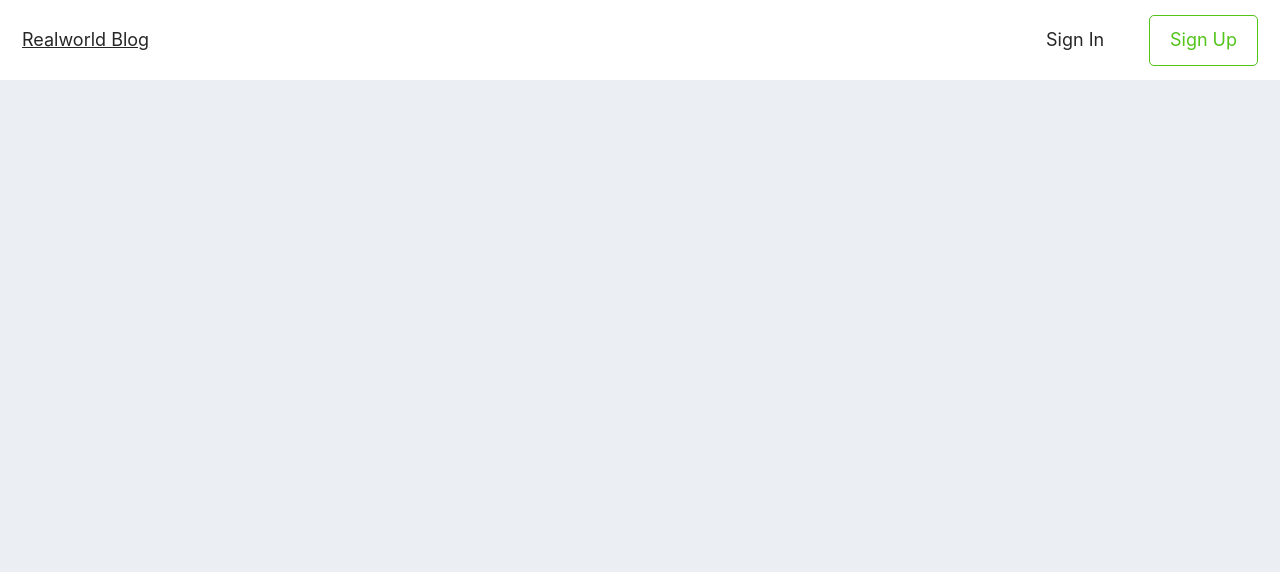
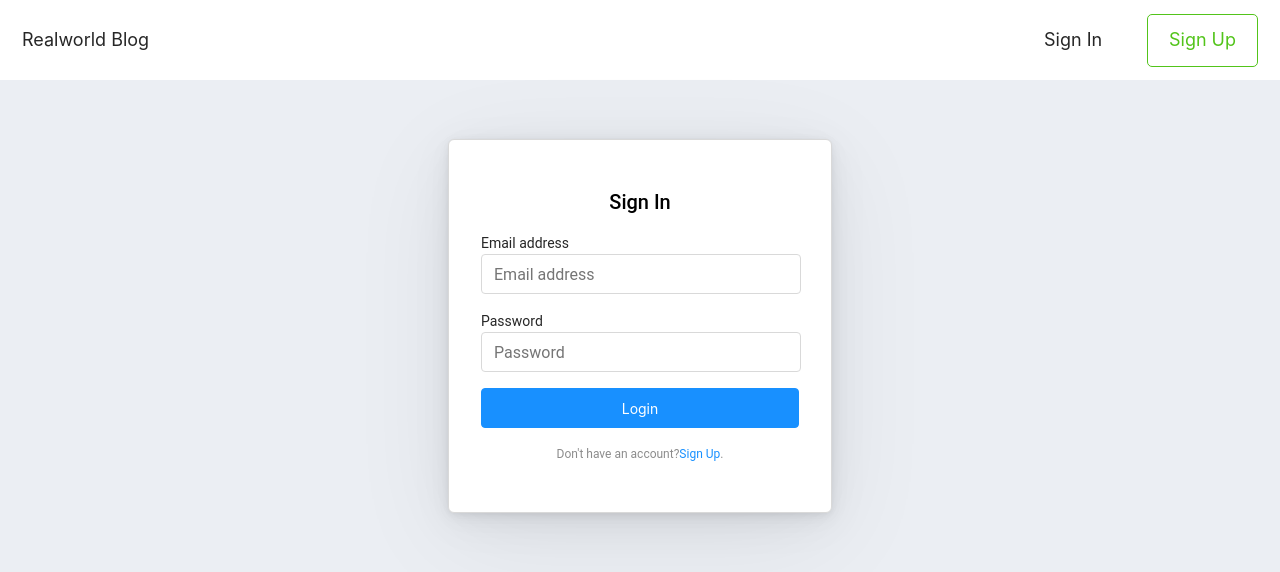
Before and after one commit to gawr1k/blog, a React (Create React App) app: page /sign-in in a window 1280 px wide. Shown: the top 572 px of the page. Built offline with nearby package versions, Linux system fonts and the light colour scheme.

Commit message:
customize the login form

```diff
--- a/package.json
+++ b/package.json
@@ -19,6 +19,7 @@
         "immer": "^9.0.0",
         "react": "^18.2.0",
         "react-dom": "^18.2.0",
+        "react-hook-form": "^7.49.3",
         "react-markdown": "^9.0.1",
         "react-redux": "^9.0.4",
         "react-refresh-webpack-plugin": "^0.1.0",
--- a/src/components/App/App.jsx
+++ b/src/components/App/App.jsx
@@ -3,6 +3,7 @@ import { Route, Routes } from 'react-router-dom'
 import Header from '../Header/Header.jsx'
 import PostList from '../HoumePage/PostList.jsx'
 import Slug from '../Slug/Slug.jsx'
+import SignIn from '../SignIn/SignIn.jsx'
 
 function App() {
   return (
@@ -12,6 +13,9 @@ function App() {
         <Route path="/" element={<PostList />} />
         <Route path="/articles" element={<PostList />} />
         <Route path="/articles/post/:slug" element={<Slug />} />
+        <Route path="/sign-in" element={<SignIn />} />
+        <Route path="/sign-up" element={<Slug />} />
+        <Route path="/profile" element={<Slug />} />
       </Routes>
     </>
   )
--- a/src/components/Header/Header.jsx
+++ b/src/components/Header/Header.jsx
@@ -15,18 +15,20 @@ export default function Header() {
         </Link>
       </div>
       <div className={style.header__container}>
-        <button
+        <Link
+          to="/sign-in"
           className={`${style.header__container__btn} ${style.sign__in}`}
           type="button"
         >
           Sign In
-        </button>
-        <button
+        </Link>
+        <Link
+          to="/sign-up"
           className={`${style.header__container__btn} ${style.sign__up}`}
           type="button"
         >
           Sign Up
-        </button>
+        </Link>
       </div>
     </header>
   )
--- a/src/components/Header/Header.module.scss
+++ b/src/components/Header/Header.module.scss
@@ -25,6 +25,7 @@
       color: #52c41a;
     }
     &__btn {
+      text-decoration: none;
       padding: 0;
       display: flex;
       align-items: center;
@@ -39,6 +40,12 @@
       background-color: #ffffff;
       height: 35px;
       cursor: pointer;
+      border-radius: 5px;
+    }
+    &__btn:active {
+      transform: translateY(2px);
+      transition: 0.2s;
+      box-shadow: 0 0 5px rgba(81, 203, 238, 1);
     }
   }
 }
--- a/src/components/Post/Post.module.scss
+++ b/src/components/Post/Post.module.scss
@@ -52,6 +52,7 @@
     margin: 0;
     margin-bottom: 6px;
     .title {
+      text-decoration: none;
       font-size: 20px;
       color: var(--info-color, #1890ff);
       font-family: 'Inter', sans-serif;
--- /dev/null
+++ b/src/components/SignIn/SignIn.jsx
@@ -0,0 +1,62 @@
+/* eslint-disable no-unused-vars */
+/* eslint-disable no-useless-escape */
+/* eslint-disable react/button-has-type */
+/* eslint-disable react/jsx-props-no-spreading */
+import { useForm } from 'react-hook-form'
+import { Link } from 'react-router-dom'
+import { Button } from 'antd'
+
+import style from './SignIn.module.scss'
+
+function SignIn() {
+  const {
+    register,
+    handleSubmit,
+    formState: { errors },
+  } = useForm()
+  const onSubmit = (data) => {
+    console.log(data)
+  }
+
+  return (
+    <form className={style.form} onSubmit={handleSubmit(onSubmit)}>
+      <h1 className={style.title}>Sign In</h1>
+      <label className={style.label} htmlFor="email">
+        Email address
+        <input
+          className={errors.email ? style.input__error : style.input}
+          {...register('email', { required: true, pattern: /valid email/ })}
+          placeholder="Email address"
+        />
+        {errors.email && <p className={style.error}>Неверный email</p>}
+      </label>
+
+      <label className={style.label} htmlFor="password">
+        Password
+        <input
+          className={errors.email ? style.input__error : style.input}
+          {...register('password', {
+            required: true,
+          })}
+          type="password"
+          placeholder="Password"
+        />
+        {errors.password && (
+          <p className={style.error}>Поле обязательно к заполнению</p>
+        )}
+      </label>
+      <Button className={style.btn} type="primary">
+        Login
+      </Button>
+      <h5 className={style.link}>
+        Don&apos;t have an account?
+        <Link to="/sign-up" className={style.link__sign}>
+          Sign Up
+        </Link>
+        .
+      </h5>
+    </form>
+  )
+}
+
+export default SignIn
--- /dev/null
+++ b/src/components/SignIn/SignIn.module.scss
@@ -0,0 +1,111 @@
+.form {
+  box-sizing: border-box;
+  padding-top: 48px;
+  padding-bottom: 48px;
+  padding-left: 32px;
+  padding-right: 32px;
+  display: flex;
+  flex-direction: column;
+  border-radius: 6px;
+  border: 1px solid var(--Grey-grey-5, #d9d9d9);
+  background: var(--Grey-grey-1, #fff);
+  box-shadow:
+    0px 0.609px 2.933px 0px rgba(0, 0, 0, 0.02),
+    0px 1.463px 7.049px 0px rgba(0, 0, 0, 0.03),
+    0px 2.755px 13.273px 0px rgba(0, 0, 0, 0.04),
+    0px 4.914px 23.676px 0px rgba(0, 0, 0, 0.04),
+    0px 9.191px 44.284px 0px rgba(0, 0, 0, 0.05),
+    0px 22px 106px 0px rgba(0, 0, 0, 0.07);
+  justify-content: space-between;
+  background-color: Grey / grey-1;
+  height: 374px;
+  width: 384px;
+  border-radius: 6px;
+  margin: 0 auto;
+  margin-top: 59px;
+}
+.title {
+  margin: 0;
+  display: flex;
+  align-items: center;
+  justify-content: center;
+  font-family: 'Roboto', sans-serif;
+  font-size: 20px;
+  font-style: normal;
+  font-weight: 500;
+  line-height: 28px;
+}
+
+.label {
+  font-family: 'Roboto', sans-serif;
+  color: var(--Grey-grey-9, #262626);
+  font-size: 14px;
+  font-style: normal;
+  font-weight: 400;
+  line-height: 22px;
+}
+.error {
+  color: #f5222d;
+  margin: 0;
+  font-family: 'Roboto', sans-serif;
+  font-size: 14px;
+  font-style: normal;
+  font-weight: 400;
+  line-height: 22px;
+}
+.input {
+  padding-left: 12px;
+  padding-right: 12px;
+  box-sizing: border-box;
+  height: 40px;
+  width: 320px;
+  border: 1px solid #d9d9d9;
+  font-family: 'Roboto', sans-serif;
+  font-size: 16px;
+  font-style: normal;
+  font-weight: 400;
+  line-height: 24px;
+  border-radius: 4px;
+}
+
+.input__error {
+  padding-left: 12px;
+  padding-right: 12px;
+  box-sizing: border-box;
+  height: 40px;
+  width: 320px;
+  border: 1px solid #f5222d;
+  font-family: 'Roboto', sans-serif;
+  font-size: 16px;
+  font-style: normal;
+  font-weight: 400;
+  line-height: 24px;
+  border-radius: 4px;
+}
+
+.btn {
+  height: 40px;
+  background-color: #1890ff;
+  border: 1px solid #1890ff;
+
+  border-radius: 4px;
+  color: #fff;
+  padding: 0;
+  box-shadow: none;
+}
+.link {
+  display: flex;
+  justify-content: center;
+  font-family: 'Roboto', sans-serif;
+  font-size: 12px;
+  font-style: normal;
+  font-weight: 400;
+  line-height: 20px;
+  color: var(--Grey-grey-7, #8c8c8c);
+  text-align: center;
+  margin: 0;
+}
+.link__sign {
+  color: var(--Daybreak-Blue-blue-6, #1890ff);
+  text-decoration: none;
+}
--- a/src/style/index.css
+++ b/src/style/index.css
@@ -15,3 +15,8 @@ body {
 .ant-select {
   display: none;
 }
+
+input:focus {
+  outline: none;
+  box-shadow: 0 0 5px rgba(81, 203, 238, 1);
+}
```
Also changed, not shown: src/components/SignUp/SignUp.jsx (added), src/components/SignUp/SignUp.module.scss (added), 1 other file (tests, documents, lock files or other folders).
